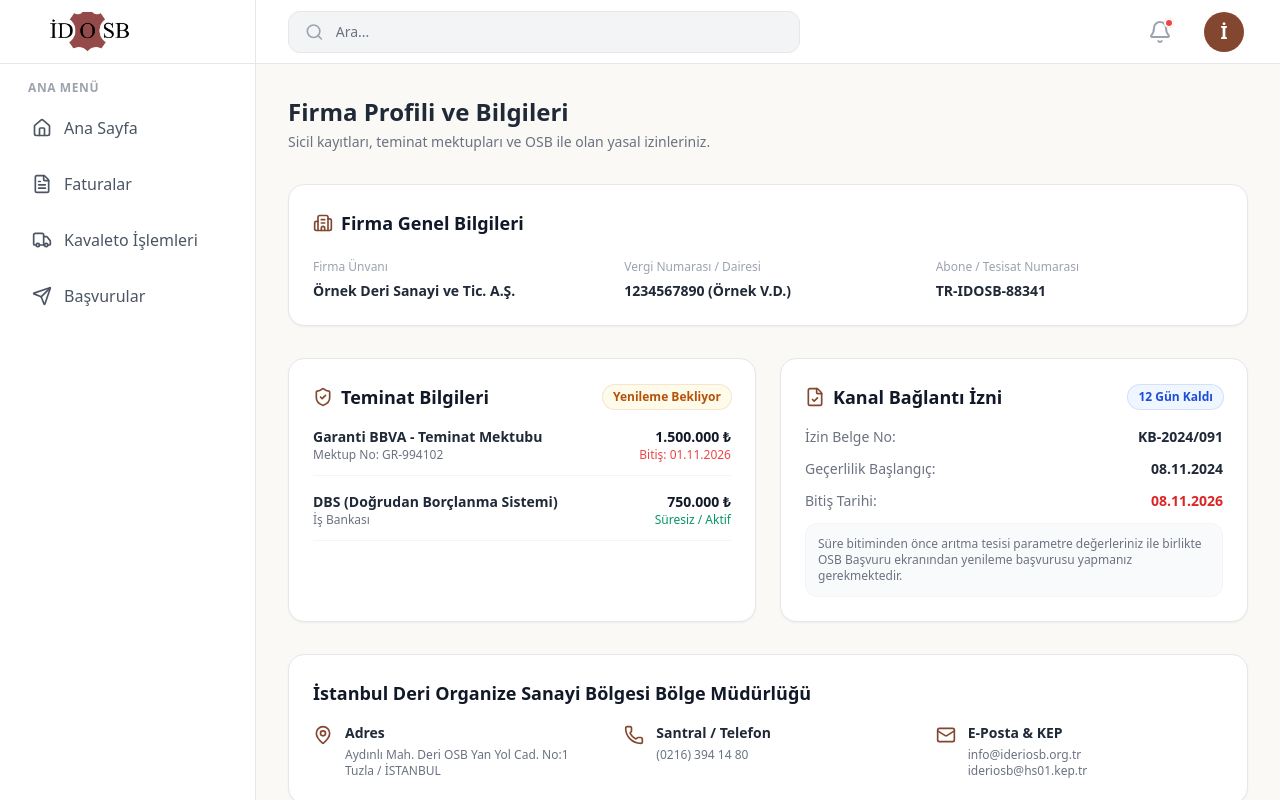
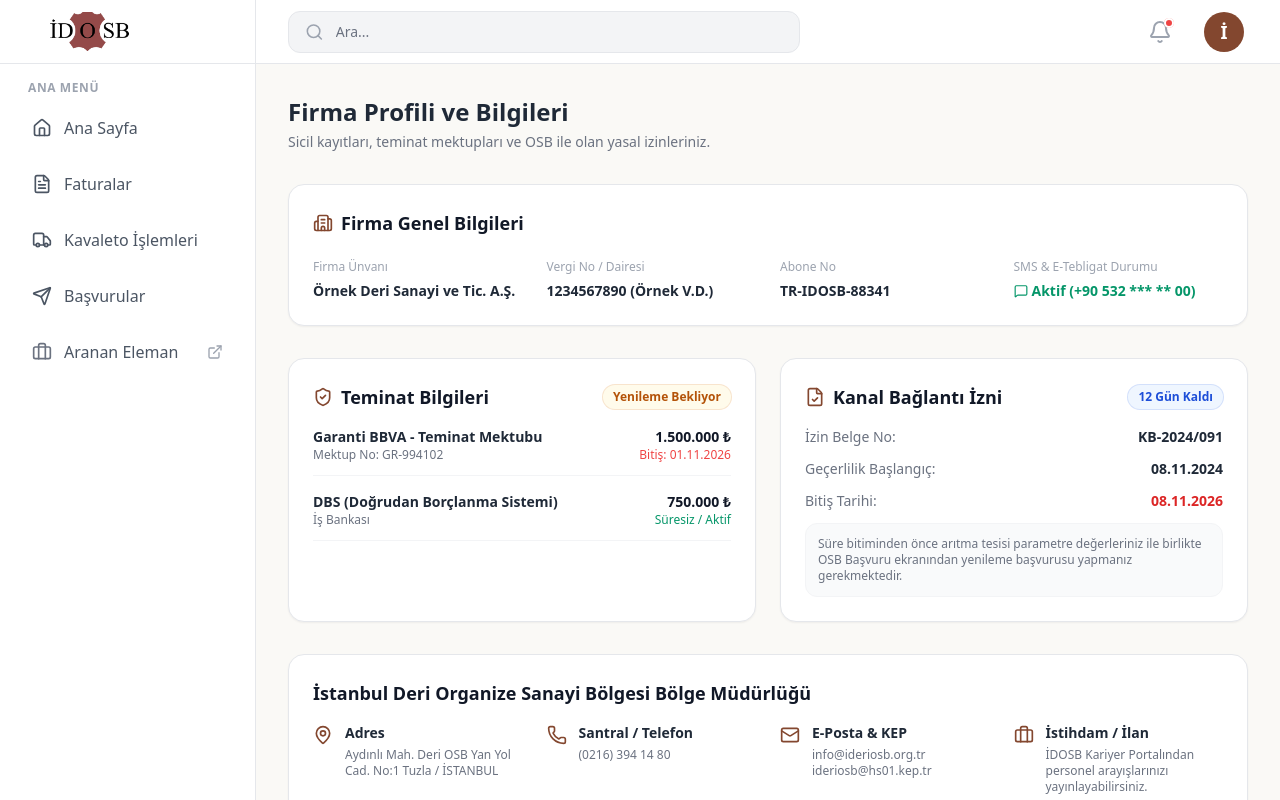
Before and after one commit to tunahantarhan/sanayi-portali-frontend, a React (Vite) app: page /panel/firmam in a window 1280 px wide. Built offline with nearby package versions, Linux system fonts and the light colour scheme.

Commit message:
feat: Update Faturalar and Layout components with new UI elements and contents

```diff
--- a/src/components/Layout.jsx
+++ b/src/components/Layout.jsx
@@ -1,6 +1,20 @@
 import { useState, useEffect, useRef } from 'react';
 import { Outlet, NavLink, useNavigate } from 'react-router-dom';
-import { Menu, Home, FileText, User, LogOut, X, Search, Bell, ClipboardList, Send, Truck } from 'lucide-react';
+import {
+  Menu,
+  Home,
+  FileText,
+  User,
+  LogOut,
+  X,
+  Search,
+  Bell,
+  Truck,
+  Send,
+  Briefcase,
+  MessageCircle,
+  ExternalLink
+} from 'lucide-react';
 import firmaLogo from '../assets/firma-logo.png';
 import { tenantConfig } from '../config';
 
@@ -8,12 +22,15 @@ export default function Layout() {
   const [isSidebarOpen, setIsSidebarOpen] = useState(false);
   const [isMobile, setIsMobile] = useState(false);
   const [isProfileDropdownOpen, setIsProfileDropdownOpen] = useState(false);
-  const dropdownRef = useRef(null);
+
+  // Mobil ve Masaüstü için ayrı ref tanımları
+  const desktopDropdownRef = useRef(null);
+  const mobileDropdownRef = useRef(null);
   const navigate = useNavigate();
 
   useEffect(() => {
     const checkMobile = () => {
-      setIsMobile(window.innerWidth < 1024); // lg breakpoint
+      setIsMobile(window.innerWidth < 1024);
       if (window.innerWidth >= 1024) {
         setIsSidebarOpen(true);
       } else {
@@ -26,9 +43,13 @@ export default function Layout() {
     return () => window.removeEventListener('resize', checkMobile);
   }, []);
 
+  // Dropdown dışına tıklanınca kapatma kontrolü
   useEffect(() => {
     function handleClickOutside(event) {
-      if (dropdownRef.current && !dropdownRef.current.contains(event.target)) {
+      const clickedDesktop = desktopDropdownRef.current && desktopDropdownRef.current.contains(event.target);
+      const clickedMobile = mobileDropdownRef.current && mobileDropdownRef.current.contains(event.target);
+
+      if (!clickedDesktop && !clickedMobile) {
         setIsProfileDropdownOpen(false);
       }
     }
@@ -36,23 +57,23 @@ export default function Layout() {
     return () => {
       document.removeEventListener("mousedown", handleClickOutside);
     };
-  }, [dropdownRef]);
+  }, []);
 
   const closeSidebarMobile = () => {
     if (isMobile) setIsSidebarOpen(false);
   };
 
   const handleLogout = () => {
-    // TODO: Gerçek çıkış işlemleri eklenecek (token silme vb.)
+    // TODO: Gerçek çıkış işlemleri eklenecek
     navigate('/login');
   };
 
   return (
-    <div className="flex h-screen bg-background">
+    <div className="flex h-screen bg-background relative">
 
       {/* MOBİL HEADER */}
       {isMobile && (
-        <header className="fixed top-0 left-0 right-0 z-20 flex h-16 items-center justify-between bg-white px-4 shadow-sm">
+        <header className="fixed top-0 left-0 right-0 z-30 flex h-16 items-center justify-between bg-white px-4 shadow-sm">
           <div className="flex items-center">
              <button
                 onClick={() => setIsSidebarOpen(true)}
@@ -63,7 +84,6 @@ export default function Layout() {
              <img src={firmaLogo} alt={tenantConfig.name} className="h-8 w-auto object-contain" />
           </div>
 
-          {/* Mobilde Sağ Üst İkonlar */}
           <div className="flex items-center space-x-2">
              <button className="rounded-full p-2 text-gray-500 hover:bg-gray-100">
                 <Search className="h-5 w-5" />
@@ -78,16 +98,19 @@ export default function Layout() {
             </button>
 
             {/* Profil Dropdown (Mobil) */}
-            <div className="relative" ref={dropdownRef}>
+            <div className="relative" ref={mobileDropdownRef}>
               <button
-                onClick={() => setIsProfileDropdownOpen(!isProfileDropdownOpen)}
+                onClick={(e) => {
+                  e.stopPropagation();
+                  setIsProfileDropdownOpen((prev) => !prev);
+                }}
                 className="flex items-center justify-center h-8 w-8 rounded-full bg-brand text-white font-bold text-sm hover:bg-brand/90 focus:outline-none"
               >
                 {tenantConfig.name.charAt(0)}
               </button>
 
               {isProfileDropdownOpen && (
-                <div className="absolute right-0 mt-2 w-48 origin-top-right rounded-xl border border-gray-100 bg-white py-1 shadow-lg ring-1 ring-black ring-opacity-5 focus:outline-none">
+                <div className="absolute right-0 mt-2 w-48 origin-top-right rounded-xl border border-gray-100 bg-white py-1 shadow-lg ring-1 ring-black ring-opacity-5 focus:outline-none z-50">
                   <div className="px-4 py-2 border-b">
                      <p className="text-sm font-medium text-gray-900 truncate">Firma Yetkilisi</p>
                      <p className="text-xs text-gray-500 truncate">{tenantConfig.name}</p>
@@ -205,16 +228,29 @@ export default function Layout() {
             <Send className="mr-3 h-5 w-5" />
             Başvurular
           </NavLink>
+
+          {/* Aranan Eleman / İstihdam Paneli */}
+          <a
+            href="https://ideriosb.org.tr"
+            target="_blank"
+            rel="noreferrer"
+            className="flex items-center justify-between rounded-xl px-4 py-3 font-medium text-gray-600 transition-colors hover:bg-gray-100"
+          >
+            <div className="flex items-center">
+              <Briefcase className="mr-3 h-5 w-5 text-gray-500" />
+              <span>Aranan Eleman</span>
+            </div>
+            <ExternalLink className="h-4 w-4 text-gray-400" />
+          </a>
         </nav>
       </aside>
 
       {/* Ana İçerik Alanı */}
       <main className="flex-1 flex flex-col overflow-hidden pt-16 lg:pt-0">
 
-        {/* ÜST BAR */}
-        <header className="hidden lg:flex h-16 shrink-0 items-center justify-between border-b bg-white px-4 md:px-8">
+        {/* ÜST BAR (Masaüstü) */}
+        <header className="hidden lg:flex relative z-30 h-16 shrink-0 items-center justify-between border-b bg-white px-4 md:px-8">
 
-          {/* Arama Kısmı */}
           <div className="flex w-full max-w-lg items-center rounded-xl border border-gray-200 bg-gray-100 px-4 py-2.5 transition-colors focus-within:border-brand focus-within:bg-white focus-within:ring-1 focus-within:ring-brand">
             <Search className="h-5 w-5 text-gray-400" />
             <input
@@ -226,7 +262,6 @@ export default function Layout() {
 
           <div className="flex items-center space-x-5">
 
-            {/* Bildirim Çanı */}
             <button className="relative rounded-full p-2 text-gray-400 hover:bg-gray-100 hover:text-gray-600">
               <Bell className="h-6 w-6" />
               <span className="absolute top-1.5 right-1.5 flex h-2.5 w-2.5">
@@ -235,10 +270,13 @@ export default function Layout() {
               </span>
             </button>
 
-            {/* Profil İkonu */}
-            <div className="relative" ref={dropdownRef}>
+            {/* Profil Dropdown (Masaüstü) */}
+            <div className="relative" ref={desktopDropdownRef}>
               <button
-                onClick={() => setIsProfileDropdownOpen(!isProfileDropdownOpen)}
+                onClick={(e) => {
+                  e.stopPropagation();
+                  setIsProfileDropdownOpen((prev) => !prev);
+                }}
                 className="flex items-center space-x-2 rounded-full p-1 hover:bg-gray-100 focus:outline-none"
               >
                 <div className="h-10 w-10 rounded-full bg-brand flex items-center justify-center text-white font-bold text-lg hover:bg-brand/90 transition-colors">
@@ -247,7 +285,7 @@ export default function Layout() {
               </button>
 
               {isProfileDropdownOpen && (
-                <div className="absolute right-0 mt-2 w-48 origin-top-right rounded-xl border border-gray-100 bg-white py-1 shadow-lg ring-1 ring-black ring-opacity-5 focus:outline-none">
+                <div className="absolute right-0 mt-2 w-48 origin-top-right rounded-xl border border-gray-100 bg-white py-1 shadow-lg ring-1 ring-black ring-opacity-5 focus:outline-none z-50">
                   <div className="px-4 py-2 border-b">
                      <p className="text-sm font-medium text-gray-900 truncate">Firma Yetkilisi</p>
                      <p className="text-xs text-gray-500 truncate">{tenantConfig.name}</p>
@@ -274,8 +312,8 @@ export default function Layout() {
         </header>
 
         {/* Sayfa İçeriği */}
-        <div className="flex-1 overflow-x-hidden overflow-y-auto p-4 md:p-8 bg-background">
-          <Outlet /> {/* TODO: React Router'dan gelen alt sayfalar burada render edilecek */}
+        <div className="flex-1 overflow-x-hidden overflow-y-auto p-4 md:p-8 bg-background relative">
+          <Outlet />
         </div>
       </main>
     </div>
--- a/src/pages/Firmam.jsx
+++ b/src/pages/Firmam.jsx
@@ -1,4 +1,4 @@
-import { Building2, ShieldCheck, FileCheck, Phone, Mail, MapPin } from 'lucide-react';
+import { Building2, ShieldCheck, FileCheck, Phone, Mail, MapPin, MessageSquare, Briefcase } from 'lucide-react';
 import { tenantConfig } from '../config';
 
 export default function Firmam() {
@@ -9,23 +9,29 @@ export default function Firmam() {
         <p className="text-sm text-gray-500 mt-1">Sicil kayıtları, teminat mektupları ve OSB ile olan yasal izinleriniz.</p>
       </div>
 
-      {/* 1. KART: TEMEL FİRMA BİLGİLERİ */}
+      {/* 1. KART: TEMEL FİRMA BİLGİLERİ & BİLDİRİM KANALLARI */}
       <div className="rounded-2xl border border-gray-200 bg-white p-6 shadow-sm">
         <h3 className="text-lg font-bold text-gray-900 mb-4 flex items-center gap-2">
           <Building2 className="h-5 w-5 text-brand" /> Firma Genel Bilgileri
         </h3>
-        <div className="grid grid-cols-1 md:grid-cols-3 gap-6">
+        <div className="grid grid-cols-1 md:grid-cols-4 gap-6">
           <div>
             <span className="text-xs text-gray-400 font-medium">Firma Ünvanı</span>
             <p className="text-sm font-semibold text-gray-800 mt-1">Örnek Deri Sanayi ve Tic. A.Ş.</p>
           </div>
           <div>
-            <span className="text-xs text-gray-400 font-medium">Vergi Numarası / Dairesi</span>
+            <span className="text-xs text-gray-400 font-medium">Vergi No / Dairesi</span>
             <p className="text-sm font-semibold text-gray-800 mt-1">1234567890 (Örnek V.D.)</p>
           </div>
           <div>
-            <span className="text-xs text-gray-400 font-medium">Abone / Tesisat Numarası</span>
+            <span className="text-xs text-gray-400 font-medium">Abone No</span>
             <p className="text-sm font-semibold text-gray-800 mt-1">TR-IDOSB-88341</p>
+          </div>
+          <div>
+            <span className="text-xs text-gray-400 font-medium">SMS & E-Tebligat Durumu</span>
+            <p className="text-sm font-semibold text-emerald-600 mt-1 flex items-center gap-1">
+              <MessageSquare className="h-3.5 w-3.5" /> Aktif (+90 532 *** ** 00)
+            </p>
           </div>
         </div>
       </div>
@@ -101,10 +107,10 @@ export default function Firmam() {
 
       </div>
 
-      {/* 3. KART: OSB İLETİŞİM BİLGİLERİ */}
+      {/* 3. KART: OSB İLETİŞİM, KEP & İSTİHDAM */}
       <div className="rounded-2xl border border-gray-200 bg-white p-6 shadow-sm">
         <h3 className="text-lg font-bold text-gray-900 mb-4">{tenantConfig.fullName} Bölge Müdürlüğü</h3>
-        <div className="grid grid-cols-1 md:grid-cols-3 gap-6 text-sm">
+        <div className="grid grid-cols-1 md:grid-cols-4 gap-6 text-sm">
           <div className="flex items-start gap-3">
             <MapPin className="h-5 w-5 text-brand shrink-0 mt-0.5" />
             <div>
@@ -126,6 +132,13 @@ export default function Firmam() {
               <p className="text-gray-500 text-xs mt-1">info@ideriosb.org.tr<br/>ideriosb@hs01.kep.tr</p>
             </div>
           </div>
+          <div className="flex items-start gap-3">
+            <Briefcase className="h-5 w-5 text-brand shrink-0 mt-0.5" />
+            <div>
+              <p className="font-semibold text-gray-800">İstihdam / İlan</p>
+              <p className="text-gray-500 text-xs mt-1">İDOSB Kariyer Portalından personel arayışlarınızı yayınlayabilirsiniz.</p>
+            </div>
+          </div>
         </div>
       </div>
     </div>
```
Also changed, not shown: src/pages/Faturalar.jsx (+13 -30 lines).
